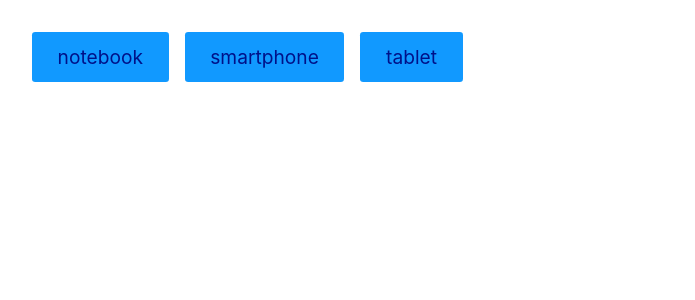
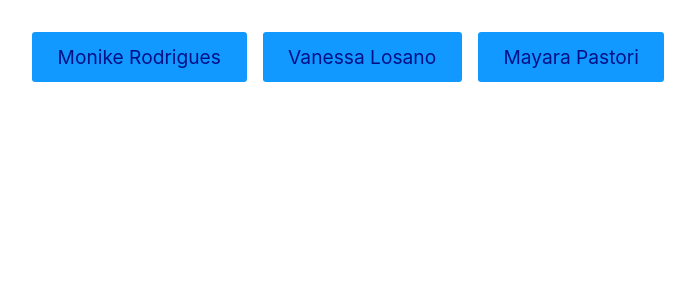
Before and after one commit to Srbentu/react_first, a React (Create React App) app in the folder appreact/: page / in a window 1280 px wide. Shown: the top 300 px of the page, without its empty margins (0-695 px from the left). Built offline with nearby package versions, Linux system fonts and the light colour scheme.

Commit message:
useState dados Vitat

```diff
--- a/appreact/src/App.js
+++ b/appreact/src/App.js
@@ -1,15 +1,5 @@
 import React from 'react'
 import Produto from "./Produto";
-import produto from "./Produto";
-
-// Os links abaixo puxam dados de um produto em formato JSON
-// https://ranekapi.origamid.dev/json/api/produto/tablet
-// https://ranekapi.origamid.dev/json/api/produto/smartphone
-// https://ranekapi.origamid.dev/json/api/produto/notebook
-// Crie uma interface com 3 botões, um para cada produto.
-// Ao clicar no botão faça um fetch a api e mostre os dados do produto na tela.
-// Mostre apenas um produto por vez
-// Mostre a mensagem carregando... enquanto o fetch é realizado
 
 
 const App = () => {
@@ -18,7 +8,9 @@ const App = () => {
 
     async function handleClick(event) {
         setCarregando(true)
-        const response = await fetch(`https://ranekapi.origamid.dev/json/api/produto/${event.target.innerText}`)
+        let name = event.target.innerText.toLowerCase().replace(" ", '-')
+        let nameFULL = `https://staging.vitat.com.br/wp-json/vitat/especialistas/posts?specialist=` + name
+        const response = await fetch(nameFULL)
         const json = await response.json()
         setDados(json)
         setCarregando(false)
@@ -26,9 +18,9 @@ const App = () => {
 
     return (
         <div>
-            <button style={{margin:'.5rem'}} onClick={handleClick}>notebook</button>
-            <button style={{margin:'.5rem'}} onClick={handleClick}>smartphone</button>
-            <button style={{margin:'.5rem'}} onClick={handleClick}>tablet</button>
+            <button style={{margin:'.5rem'}} onClick={handleClick}>Monike Rodrigues</button>
+            <button style={{margin:'.5rem'}} onClick={handleClick}>Vanessa Losano</button>
+            <button style={{margin:'.5rem'}} onClick={handleClick}>Mayara Pastori</button>
             {carregando && <p>Carregando...</p> }
             {!carregando && dados && <Produto dados={dados}/>}
         </div>
--- a/appreact/src/Produto.js
+++ b/appreact/src/Produto.js
@@ -1,10 +1,11 @@
 import React from 'react'
 
 const Produto = ({dados}) => {
+    let info = dados[0]
     return <div>
-        <h1>{dados.nome}</h1>
-        <p>R$ {dados.preco}</p>
-        <img src={dados.fotos[0].src} alt={dados.fotos[0].titulo}/>
+        <h1>{info.name}</h1>
+        <p>{info.professional}</p>
+        <img src={info.photo} alt={info.name}/>
     </div>
 }
 export default Produto
```
